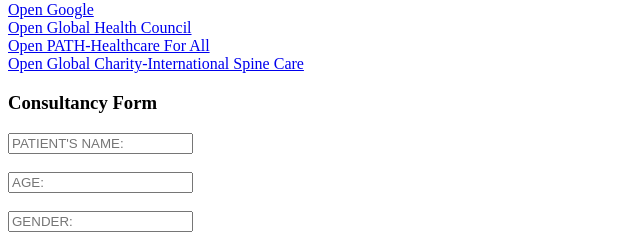
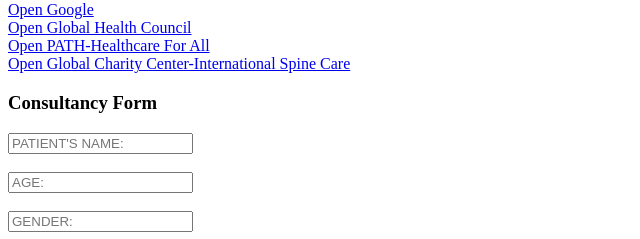
Before and after one commit to akriti-tan/html-project, a plain HTML site: page website.html in a window 1280 px wide. Shown: the part 164-403 px from the top of the page, 0-640 px from the left. Drawn offline with Linux system fonts and the light colour scheme.

Commit message:
random files

```diff
--- a/website.html
+++ b/website.html
@@ -20,7 +20,7 @@
             <a href = "https://google.com" target ="_blank">Open Google</a> <br>
             <a href = "https://globalhealth.org" target ="_blank">Open Global Health Council</a> <br>
             <a href = "https://path.org" target ="_blank">Open PATH-Healthcare For All</a> <br>
-            <a href = "https://worldspinecare.org" target ="_blank">Open Global Charity-International Spine Care</a> <br>
+            <a href = "https://worldspinecare.org" target ="_blank">Open Global Charity Center-International Spine Care</a> <br>
 
         </section>
         <section></section>
```
Also changed, not shown: intex.html (+3 -1 lines).
